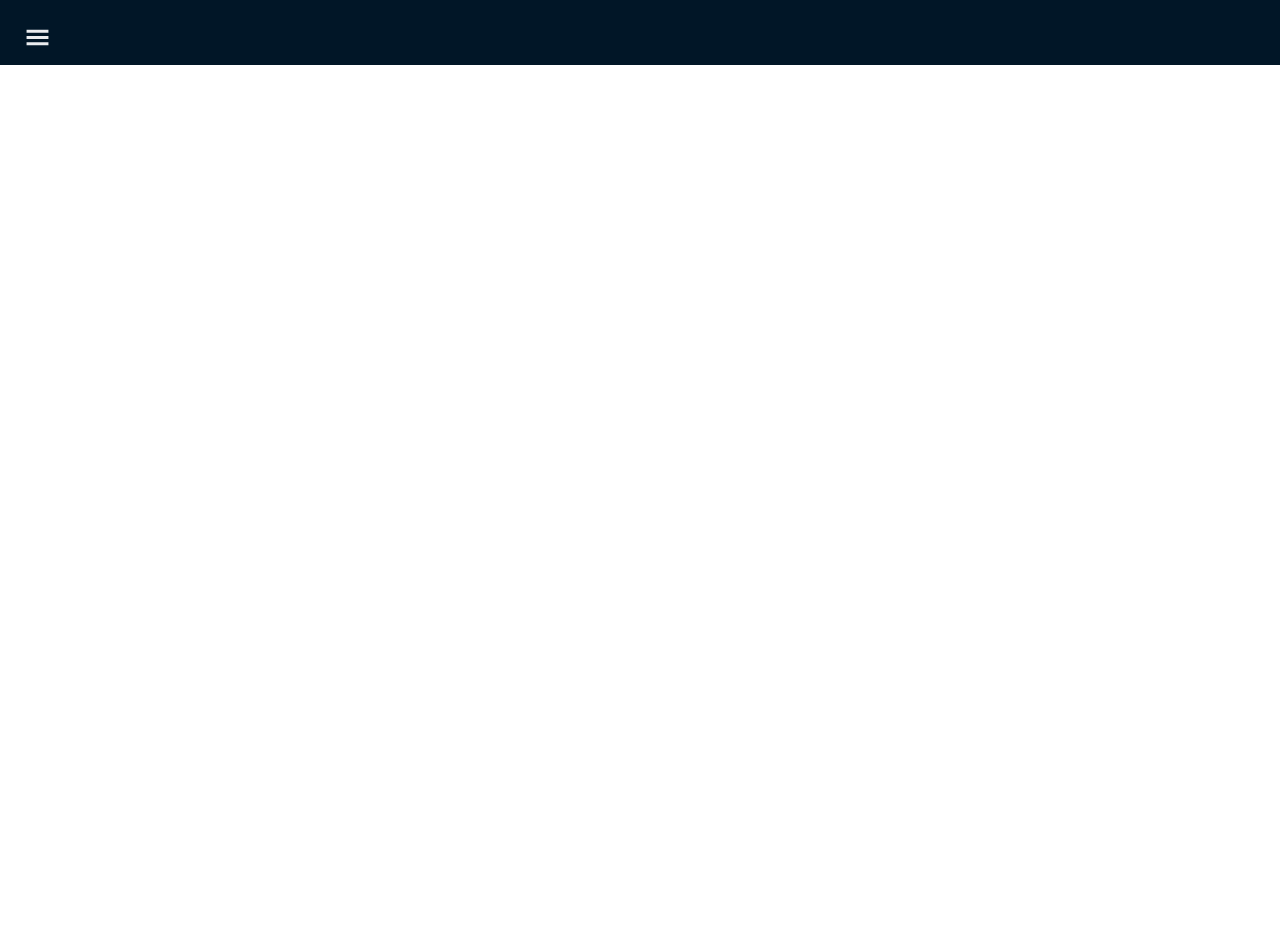
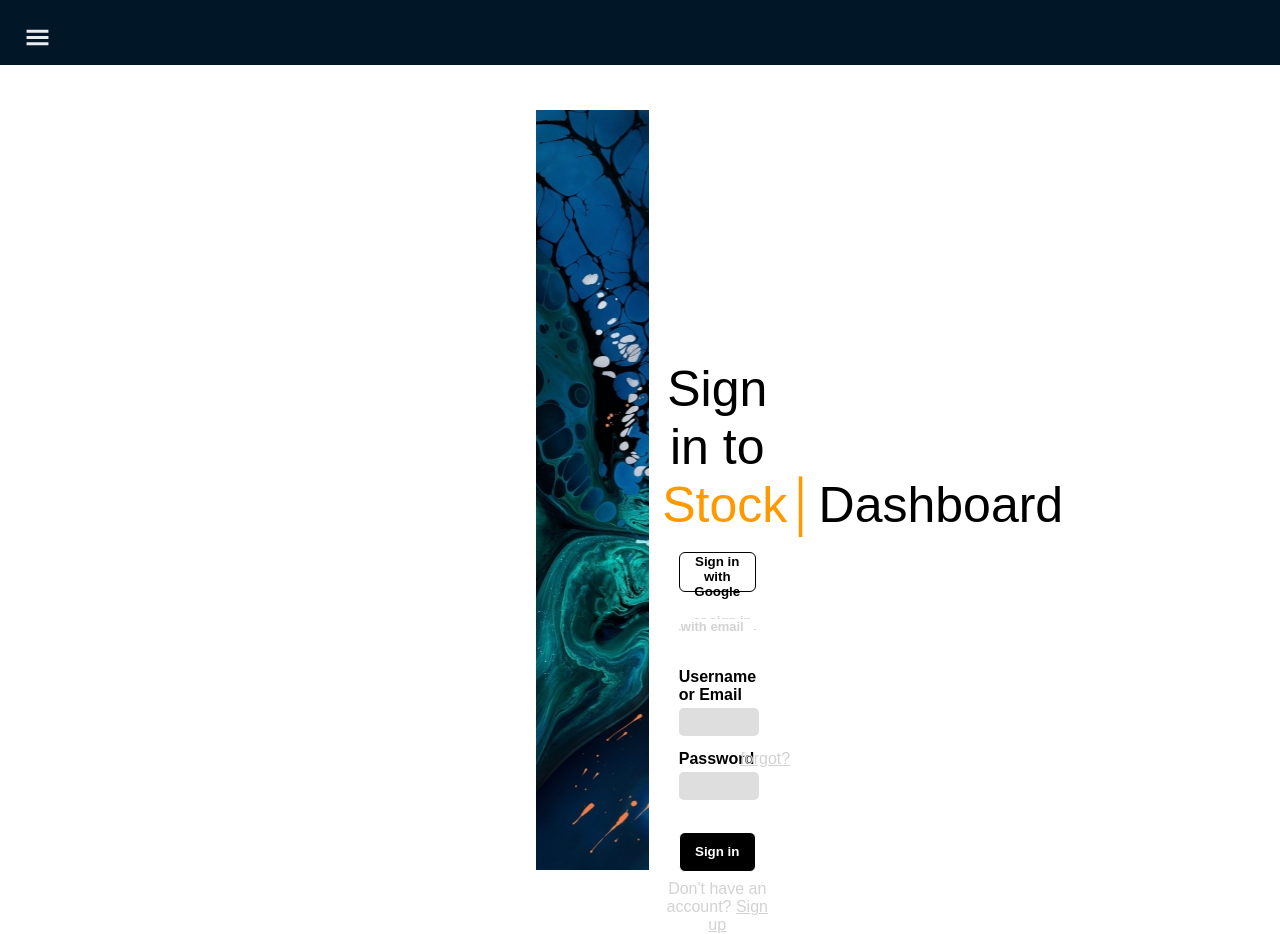
Before and after one commit to Tonkhaowm8/POS_Piece-Of-Software, a React (Create React App) app in the folder Frontend/pos-react/: page /login in a window 1280 px wide. Before the commit the page ends 800 px from the top, so only its background shows below. Built offline with nearby package versions, Linux system fonts and the light colour scheme; no server answers.

Commit message:
Fixing sidenav

```diff
--- a/Frontend/pos-react/src/App.js
+++ b/Frontend/pos-react/src/App.js
@@ -5,7 +5,7 @@
 import Nav from './Components/SideNav/SideNav.jsx';
 import Dashboard from './Pages/Dashboard/Dashboard.jsx';
 import Stock from './Pages/Stock/Stock';
-
+import Login from './Pages/Login/Login';
 
 function App() {
 
@@ -28,6 +28,7 @@
             <Routes>
                 <Route path='/stock' element={<Stock />} />
                 <Route path='/dashboard' element={<Dashboard/>}/>
+                <Route path='/login' element={<Login />} />
             </Routes>
           </Nav>
 
--- a/Frontend/pos-react/src/Pages/Login/Login.jsx
+++ b/Frontend/pos-react/src/Pages/Login/Login.jsx
@@ -1,6 +1,7 @@
 import React from "react";
-import Nav from "../components/SideNav";
 import './Login.css';
+import Nav from "../../Components/SideNav/SideNav.jsx";
+
 function Login(props) {
     return(
         <div class="big">
```
